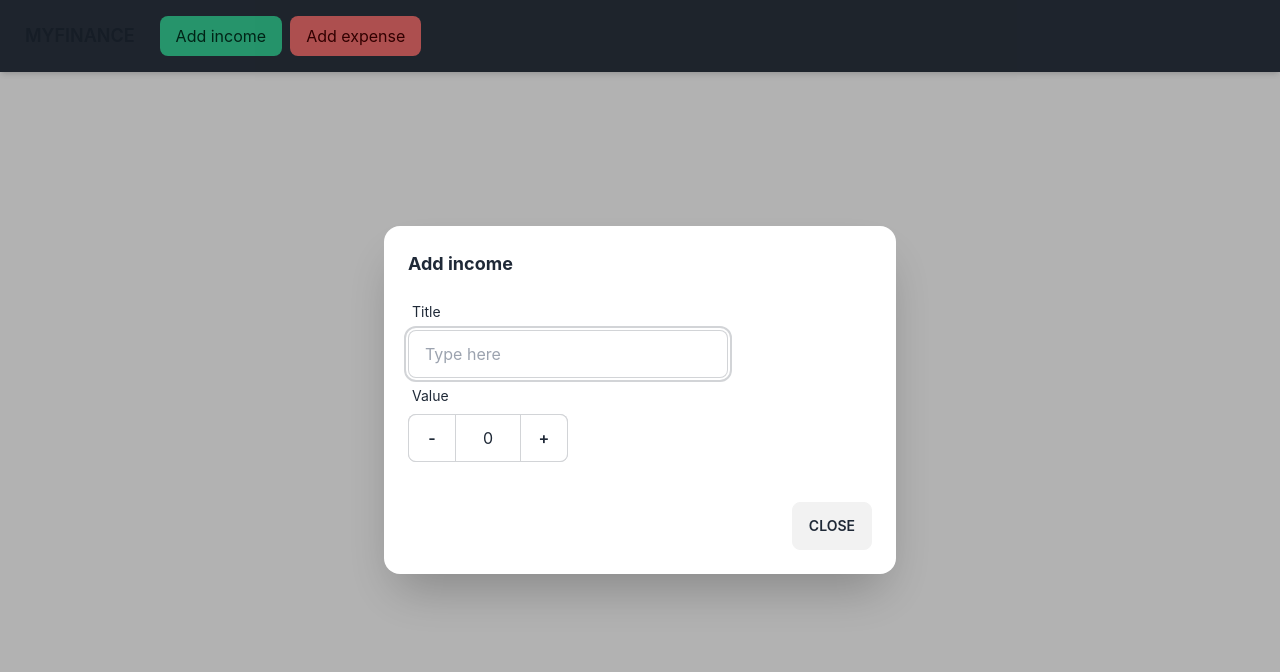
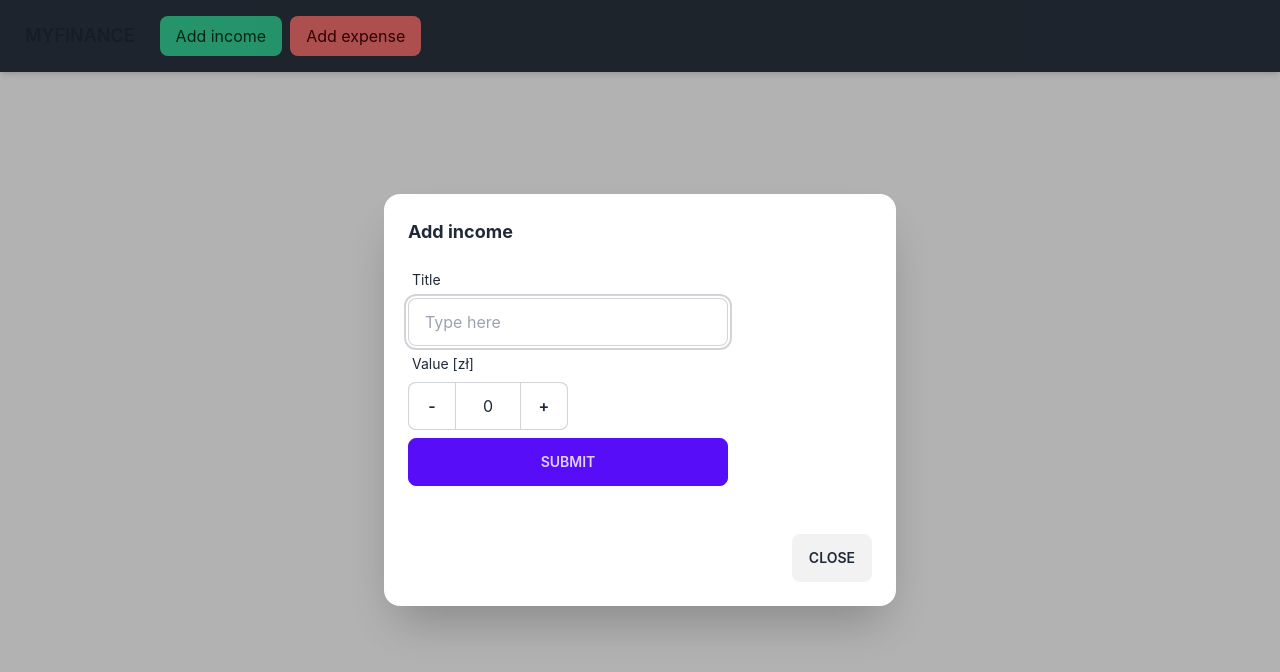
Before and after one commit to Enkeiie/financing-app, a React (Create React App) app: page / in a window 1280 px wide. Both pictures are taken after a click on the button "Add income". Shown: the top 672 px of the page. Built offline with nearby package versions, Linux system fonts and the light colour scheme.

Commit message:
added form validations

```diff
--- a/package.json
+++ b/package.json
@@ -7,8 +7,10 @@
     "@testing-library/jest-dom": "^5.17.0",
     "@testing-library/react": "^13.4.0",
     "@testing-library/user-event": "^13.5.0",
+    "axios": "^1.6.1",
     "react": "^18.2.0",
     "react-dom": "^18.2.0",
+    "react-hook-form": "^7.48.2",
     "react-redux": "^8.1.3",
     "react-scripts": "5.0.1",
     "web-vitals": "^2.1.4"
--- /dev/null
+++ b/src/axios.config.js
@@ -0,0 +1,7 @@
+import axios from 'axios';
+
+const axiosInstance = axios.create({
+  baseURL: 'http://localhost:3000',
+});
+
+export default axiosInstance;
--- a/src/components/modal.js
+++ b/src/components/modal.js
@@ -1,8 +1,14 @@
 import { useEffect, useState } from 'react';
-
+import { useForm } from 'react-hook-form';
 function Modal(props) {
   const [modValue, setValue] = useState(0.0);
   const [modType, setType] = useState('');
+  const { register, handleSubmit, formState: { errors } } = useForm();
+
+  const onSubmit = (data) => {
+    // Your submission logic here
+    console.log(data);
+  };
 
   useEffect(() => {
     switch (props.type) {
@@ -28,26 +34,30 @@ function Modal(props) {
   }
 
   const handleInput = (event) => {
-    setValue(parseFloat(event.target.value));
+    const inputValue = parseFloat(event.target.value);
+    setValue(isNaN(inputValue) ? 0 : inputValue);
   }
 
   return (
     <dialog id={props.type} className="modal modal-bottom sm:modal-middle">
       <div className="modal-box">
         <h3 className="font-bold text-lg">Add {modType}</h3>
-        <form className="py-4 form-control w-full max-w-xs">
+        <form className="py-4 form-control w-full max-w-xs" onSubmit={handleSubmit(onSubmit)}>
           <label className="label">
             <span className="label-text">Title</span>
           </label>
-          <input type="text" placeholder="Type here" className="input input-bordered w-full max-w-xs" />
+          <input type="text" placeholder="Type here" className="input input-bordered w-full max-w-xs" {...register("title", {required: "Title is required", minLength: 1, maxLength: 255})}/>
+          {errors.title && <span className='label-text-alt py-2 text-error'>- {errors.title.message}</span>}
           <label className="label">
-            <span className="label-text">Value</span>
+            <span className="label-text">Value [zł]</span>
           </label>
           <div className="relative w-40">
             <p className="absolute left-0 top-0 rounded-r-none btn btn-square input input-bordered" onClick={handleReduce}>-</p>
-            <input type="number" name="modValue" className="w-full text-center px-12 input input-bordered max-w-xs" value={modValue} onInput={handleInput} />
+            <input type="number" name="modValue" className="w-full text-center px-12 input input-bordered max-w-xs" value={modValue} onInput={handleInput} {...register("value",{ required: "Value is required", min: { value: 0.03, message: "Value must be greater than or equal to 0,03 zł" }})}/>
             <p className="absolute right-0 top-0 rounded-l-none btn btn-square input input-bordered" onClick={handleIncrease}>+</p>
           </div>
+          {errors.value && <span className='label-text-alt py-2 text-error'>- {errors.value.message}</span>}
+          <input type="submit" className='btn btn-primary my-2' value="Submit"/>
         </form>
         <div className="modal-action">
           <form method="dialog">
```
Also changed, not shown: 1 other file (tests, documents, lock files or other folders).
